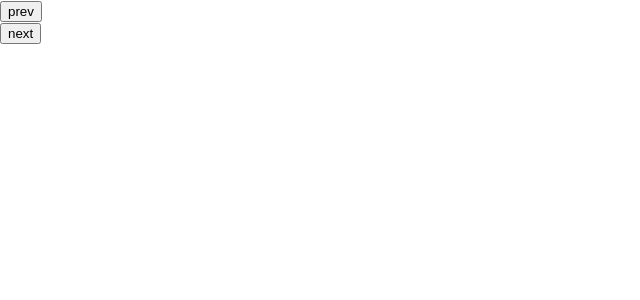
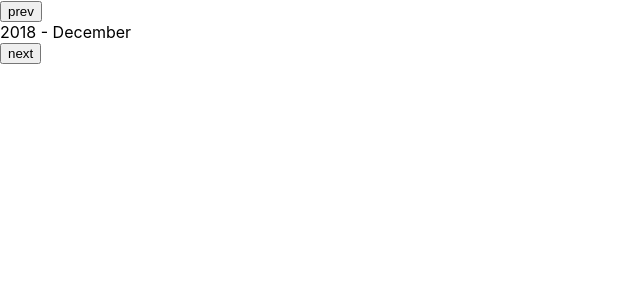
Before and after one commit to rocknrollman1989/Calendar, a React (Create React App) app: page / in a window 1280 px wide. Shown: the top 300 px of the page, without its empty margins (0-640 px from the left). Built offline with nearby package versions, Linux system fonts and the light colour scheme.

Commit message:
add selecter_months

```diff
--- a/package.json
+++ b/package.json
@@ -3,7 +3,7 @@
   "version": "0.1.0",
   "private": true,
   "dependencies": {
-    "date-fns": "^1.30.1",
+    "moment": "^2.23.0",
     "react": "^16.6.3",
     "react-dom": "^16.6.3",
     "react-scripts": "2.1.1",
--- a/src/App.js
+++ b/src/App.js
@@ -1,14 +1,13 @@
 import React, { Component } from 'react';
 import CalendarSelecter from './components/calendarSelect'
 import CalendarTabble from './components/calendarTabble'
-
-
+import moment from 'moment'
 
 
 class App extends Component {
 
 state = {
-
+todayDate: moment()
 
 }
 
@@ -16,18 +15,29 @@ componentDidMount = () => {
 
 }
 
-getDaysInMonts = () => {
+prevMonth = () =>{
 
+  this.setState({
+    todayDate: this.state.todayDate.add(-1, "months")
+  })
+}
+
+nextMonth = () =>{
+  this.setState({
+    todayDate: this.state.todayDate.add(1, "months")
+  })
 }
 
 
   render() {
 
+    console.log(this.state.todayDate)
+
     return (
     <div className="calendar-wrapper">
       {/* <CalendarHeader/> */}
-      <CalendarSelecter />
-      <CalendarTabble />
+      <CalendarSelecter props={this.state} prevMonth={this.prevMonth} nextMonth={this.nextMonth}/>
+      <CalendarTabble  />
     </div>
     );
   }
--- a/src/components/calendarSelect.js
+++ b/src/components/calendarSelect.js
@@ -1,16 +1,21 @@
 import React from 'react'
 
- const CalendarSelecter = () => {
+ const CalendarSelecter = ({props, prevMonth, nextMonth}) => {
+    const { todayDate } = props
+
+    const showFormat = 'YYYY - MMMM'
+
+    // console.log(props, prevMonth, nextMonth)
+
+    return(
 
 
-
-    return(
         <>
-        <div className="calendar-months-select">
-            <button >prev</button>
-            <div> </div>
-            <button>next</button>
-        </div>
+            <div className="calendar-months-select">
+                <button onClick={() => {prevMonth()}}>prev</button>
+                <div>{todayDate.format(showFormat)}</div>
+                <button onClick={() => {nextMonth()}}>next</button>
+            </div>
         </>
 
     )
```
Also changed, not shown: 1 other file (tests, documents, lock files or other folders).
